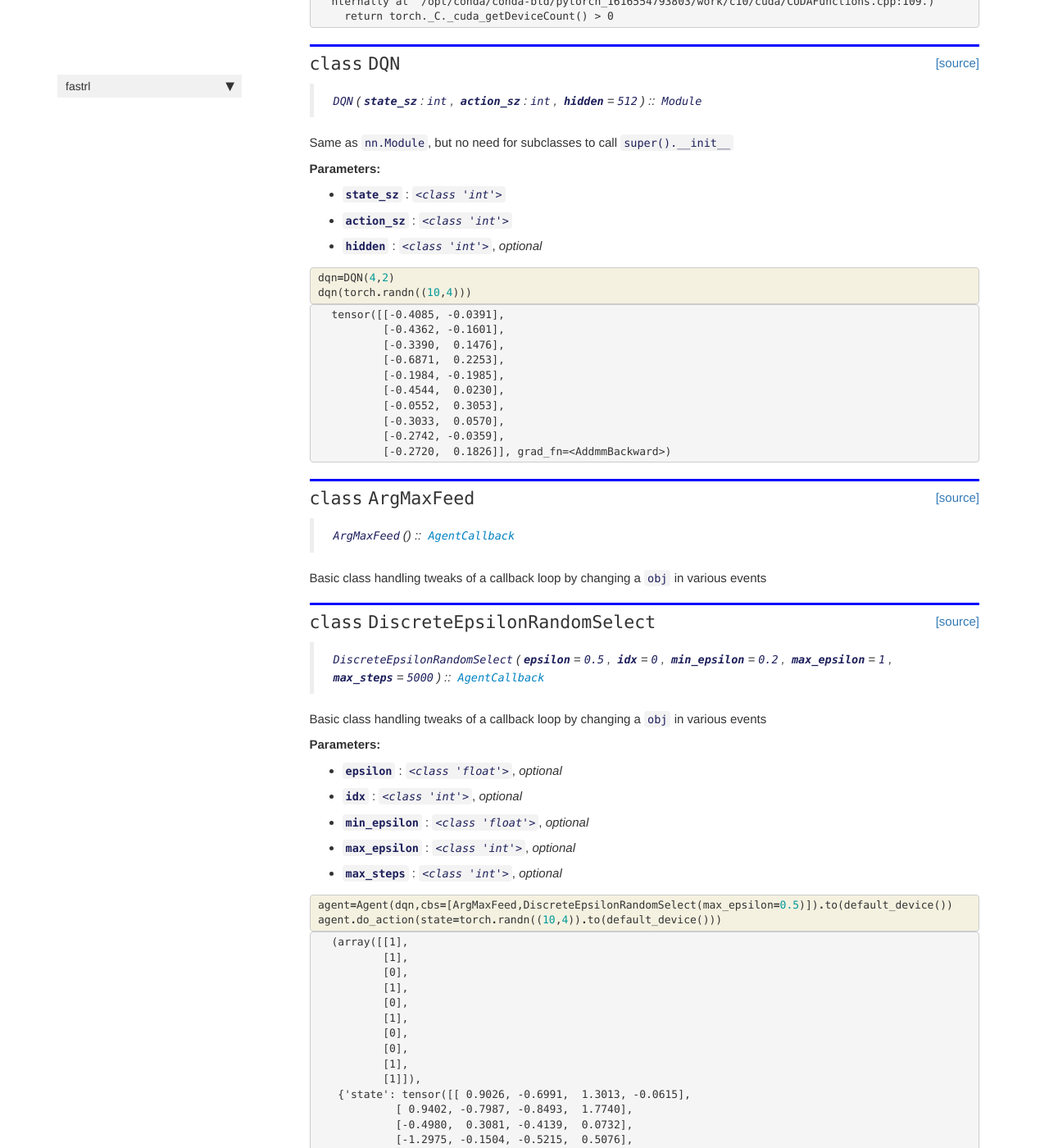
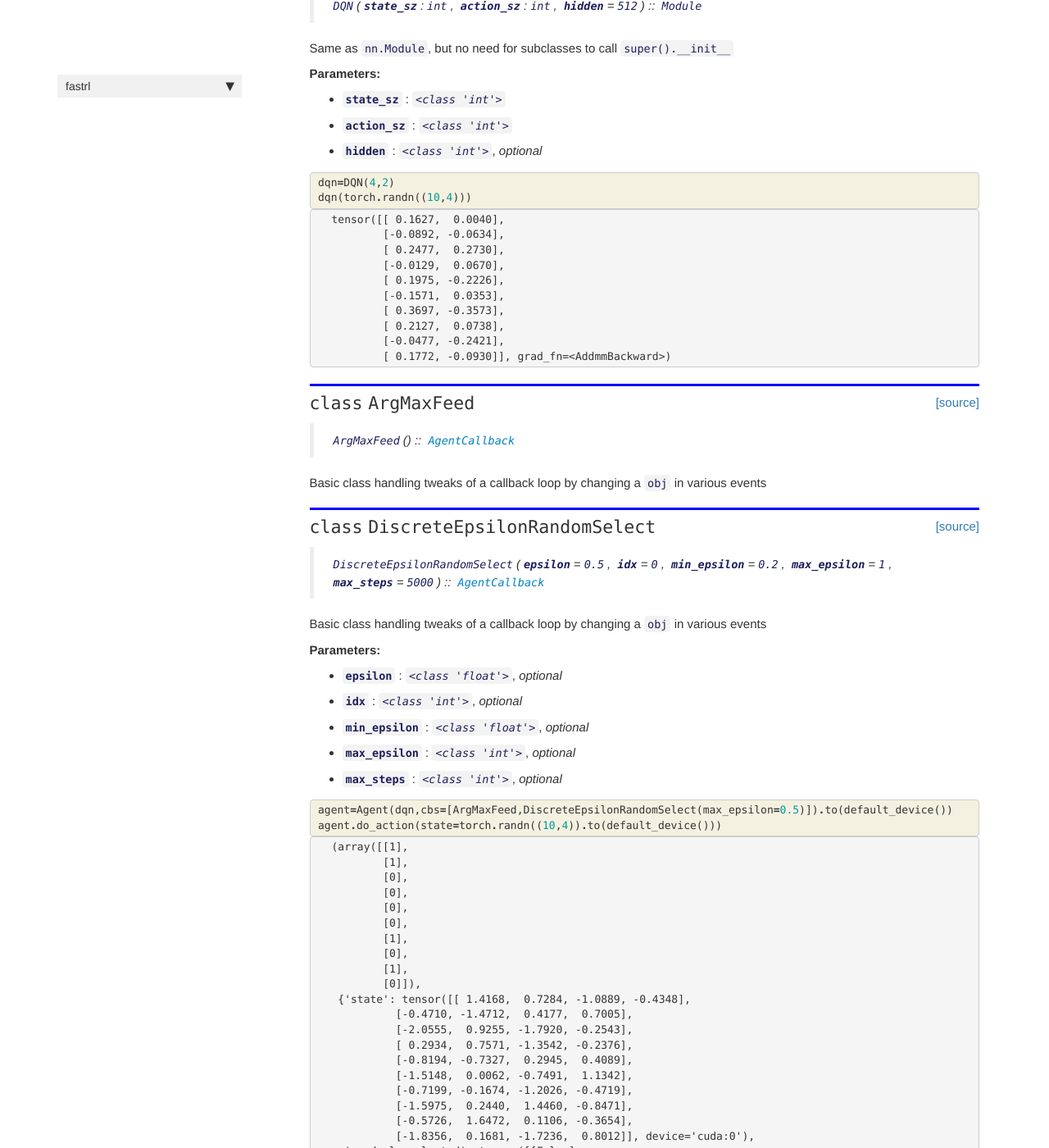
Before and after one commit to josiahls/fastrl, a Jekyll site: the page built from docs/agents.dqn.core.html, in a window 1280 px wide and 1400 px high, scrolled down 491 px. Shown: the whole window at 82% size. Built offline with Jekyll 4.4.1, drawn with Linux system fonts in a browser that asks for light colours; nearby versions of some CDN libraries; comment, search, counter and statistics services are not loaded; some of the changed text lies outside the part shown.

```diff
--- a/docs/agents.dqn.core.html
+++ b/docs/agents.dqn.core.html
@@ -25,21 +25,6 @@ nb_path: "nbs/10a_agents.dqn.core.ipynb"
     {% raw %}
 
 <div class="cell border-box-sizing code_cell rendered">
-
-<div class="output_wrapper">
-<div class="output">
-
-<div class="output_area">
-
-<div class="output_subarea output_stream output_stderr output_text">
-<pre>/opt/conda/lib/python3.8/site-packages/torch/cuda/__init__.py:52: UserWarning: CUDA initialization: CUDA unknown error - this may be due to an incorrectly set up environment, e.g. changing env variable CUDA_VISIBLE_DEVICES after program start. Setting the available devices to be zero. (Triggered internally at  /opt/conda/conda-bld/pytorch_1616554793803/work/c10/cuda/CUDAFunctions.cpp:109.)
-  return torch._C._cuda_getDeviceCount() &gt; 0
-</pre>
-</div>
-</div>
-
-</div>
-</div>
 
 </div>
     {% endraw %}
@@ -115,16 +100,16 @@ nb_path: "nbs/10a_agents.dqn.core.ipynb"
 
 
 <div class="output_text output_subarea output_execute_result">
-<pre>tensor([[-0.4085, -0.0391],
-        [-0.4362, -0.1601],
-        [-0.3390,  0.1476],
-        [-0.6871,  0.2253],
-        [-0.1984, -0.1985],
-        [-0.4544,  0.0230],
-        [-0.0552,  0.3053],
-        [-0.3033,  0.0570],
-        [-0.2742, -0.0359],
-        [-0.2720,  0.1826]], grad_fn=&lt;AddmmBackward&gt;)</pre>
+<pre>tensor([[ 0.1627,  0.0040],
+        [-0.0892, -0.0634],
+        [ 0.2477,  0.2730],
+        [-0.0129,  0.0670],
+        [ 0.1975, -0.2226],
+        [-0.1571,  0.0353],
+        [ 0.3697, -0.3573],
+        [ 0.2127,  0.0738],
+        [-0.0477, -0.2421],
+        [ 0.1772, -0.0930]], grad_fn=&lt;AddmmBackward&gt;)</pre>
 </div>
 
 </div>
@@ -231,26 +216,26 @@ nb_path: "nbs/10a_agents.dqn.core.ipynb"
 <pre>(array([[1],
         [1],
         [0],
+        [0],
+        [0],
+        [0],
         [1],
         [0],
         [1],
-        [0],
-        [0],
-        [1],
-        [1]]),
- {&#39;state&#39;: tensor([[ 0.9026, -0.6991,  1.3013, -0.0615],
-          [ 0.9402, -0.7987, -0.8493,  1.7740],
-          [-0.4980,  0.3081, -0.4139,  0.0732],
-          [-1.2975, -0.1504, -0.5215,  0.5076],
-          [ 0.9183,  1.4219, -1.7303,  0.6364],
-          [-0.3699, -0.6493, -0.3833,  0.1441],
-          [ 0.7926,  0.5118, -1.0117, -0.5339],
-          [-0.8711, -0.3784, -0.2741, -0.2884],
-          [ 0.2610, -1.4001,  0.0304, -0.2655],
-          [-0.2006,  0.1913,  0.8782, -0.0659]]),
+        [0]]),
+ {&#39;state&#39;: tensor([[ 1.4168,  0.7284, -1.0889, -0.4348],
+          [-0.4710, -1.4712,  0.4177,  0.7005],
+          [-2.0555,  0.9255, -1.7920, -0.2543],
+          [ 0.2934,  0.7571, -1.3542, -0.2376],
+          [-0.8194, -0.7327,  0.2945,  0.4089],
+          [-1.5148,  0.0062, -0.7491,  1.1342],
+          [-0.7199, -0.1674, -1.2026, -0.4719],
+          [-1.5975,  0.2440,  1.4460, -0.8471],
+          [-0.5726,  1.6472,  0.1106, -0.3654],
+          [-1.8356,  0.1681, -1.7236,  0.8012]], device=&#39;cuda:0&#39;),
   &#39;randomly_selected&#39;: tensor([[False],
+          [ True],
           [False],
-          [ True],
           [False],
           [ True],
           [ True],
@@ -269,15 +254,15 @@ nb_path: "nbs/10a_agents.dqn.core.ipynb"
           [0.5000],
           [0.5000]]),
   &#39;orignal_actions&#39;: tensor([[1],
+          [0],
+          [0],
+          [0],
+          [0],
+          [0],
+          [0],
           [1],
           [1],
-          [1],
-          [1],
-          [1],
-          [1],
-          [1],
-          [1],
-          [1]])})</pre>
+          [0]], device=&#39;cuda:0&#39;)})</pre>
 </div>
 
 </div>
@@ -411,9 +396,9 @@ End Action
                    <span class="n">FirstLast</span><span class="p">,</span>
                    <span class="n">ResReduce</span><span class="p">(</span><span class="n">reduce_by</span><span class="o">=</span><span class="mi">4</span><span class="p">)])</span>
 
-<span class="n">dls</span><span class="o">=</span><span class="n">SourceDataBlock</span><span class="p">()</span><span class="o">.</span><span class="n">dataloaders</span><span class="p">([</span><span class="n">source</span><span class="p">],</span><span class="n">n</span><span class="o">=</span><span class="mi">1000</span><span class="p">,</span><span class="n">bs</span><span class="o">=</span><span class="mi">1</span><span class="p">,</span><span class="n">num_workers</span><span class="o">=</span><span class="mi">0</span><span class="p">)</span>
+<span class="n">dls</span><span class="o">=</span><span class="n">SourceDataBlock</span><span class="p">()</span><span class="o">.</span><span class="n">dataloaders</span><span class="p">([</span><span class="n">source</span><span class="p">],</span><span class="n">n</span><span class="o">=</span><span class="mi">500</span><span class="p">,</span><span class="n">bs</span><span class="o">=</span><span class="mi">1</span><span class="p">,</span><span class="n">num_workers</span><span class="o">=</span><span class="mi">0</span><span class="p">)</span>
 
-<span class="n">exp_replay</span><span class="o">=</span><span class="n">ExperienceReplayCallback</span><span class="p">(</span><span class="n">bs</span><span class="o">=</span><span class="mi">128</span><span class="p">,</span><span class="n">max_sz</span><span class="o">=</span><span class="mi">50000</span><span class="p">,</span><span class="n">warmup_sz</span><span class="o">=</span><span class="mi">128</span><span class="p">)</span>
+<span class="n">exp_replay</span><span class="o">=</span><span class="n">ExperienceReplayCallback</span><span class="p">(</span><span class="n">bs</span><span class="o">=</span><span class="mi">128</span><span class="p">,</span><span class="n">max_sz</span><span class="o">=</span><span class="mi">256</span><span class="p">,</span><span class="n">warmup_sz</span><span class="o">=</span><span class="mi">128</span><span class="p">,</span><span class="n">freeze_at_max</span><span class="o">=</span><span class="kc">True</span><span class="p">)</span>
 <span class="n">er_tb</span><span class="o">=</span><span class="n">ExperienceReplayTensorboard</span><span class="p">(</span><span class="n">every_epoch</span><span class="o">=</span><span class="mi">3</span><span class="p">)</span>
 
 <span class="n">learn</span><span class="o">=</span><span class="n">Learner</span><span class="p">(</span><span class="n">dls</span><span class="p">,</span><span class="n">agent</span><span class="p">,</span><span class="n">loss_func</span><span class="o">=</span><span class="n">MSELoss</span><span class="p">(),</span>
```
Also changed, not shown: other parts of docs/agents.dqn.core.html (+5 -5 lines), docs/memory.experience_replay.html (+43 -23 lines), 3 other files.
